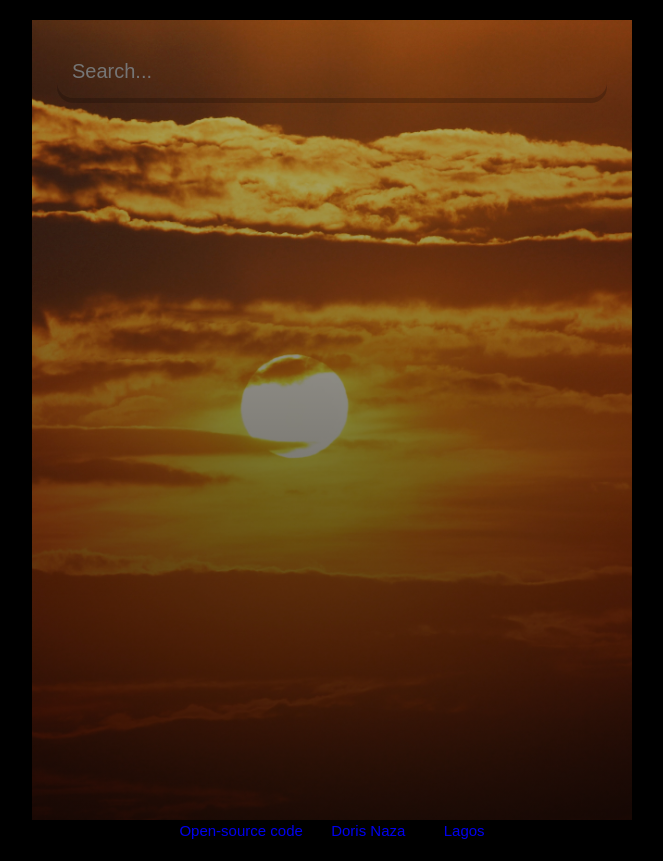
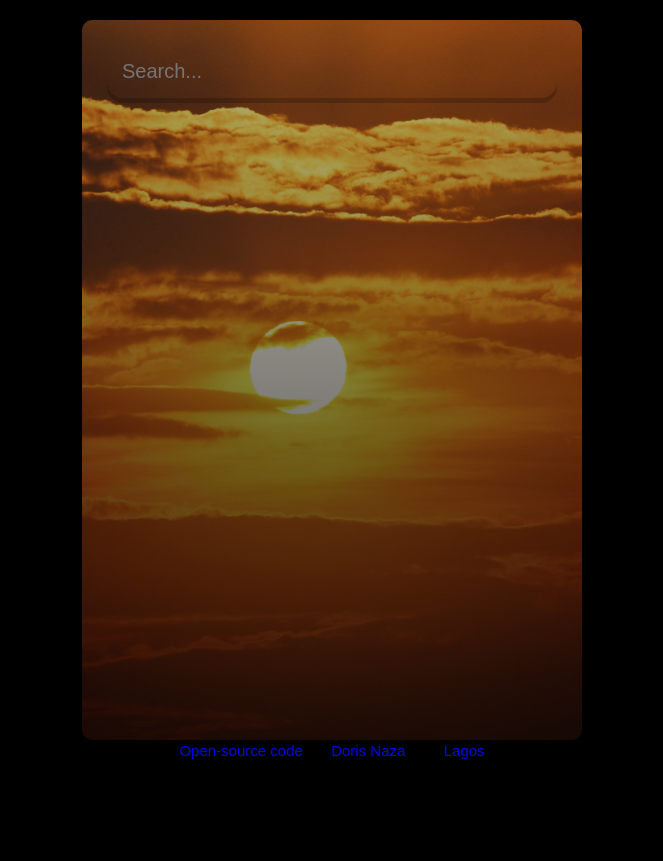
Before and after one commit to sharon5555/weather-react-app, a React (Create React App) app in the folder weather-app/: page / in a window 1280 px wide. Shown: the whole page, without its empty margins (308-971 px from the left). After the commit the page ends 800 px from the top, so only its background shows below. Built offline with nearby package versions, Linux system fonts and the light colour scheme.

Commit message:
updated the styling

```diff
--- a/weather-app/src/index.css
+++ b/weather-app/src/index.css
@@ -13,12 +13,13 @@ body {
 
 .App {
   display: block;
-  max-width: 600px;
+  max-width: 500px;
   margin: auto;
   background-image: url('./assest/warm1.jpg');
   background-size: cover;
   background-position: bottom;
   transition: 0.4 ease-out;
+  border-radius: 10px;
 }
 
 .App.warm {
@@ -35,7 +36,7 @@ body {
 }
 
 main {
-  min-height: 100vh ;
+  min-height: 90vh ;
   background-image: linear-gradient(to bottom, rgba(0,0,0,0.2), rgba(0,0,0,0.75));
   padding: 25px;
 }
```
